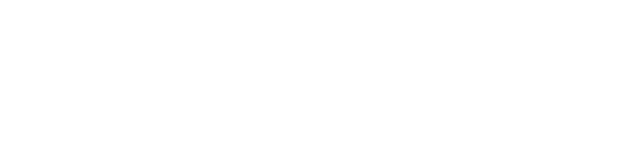
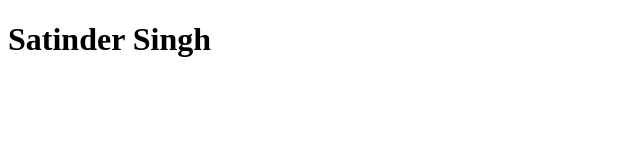
Before and after one commit to satindersingh472/GithubCheck, a plain HTML site: page index.html in a window 1280 px wide. Shown: the whole page, without its empty margins (0-640 px from the left). Drawn offline with Linux system fonts and the light colour scheme.

Commit message:
added name

```diff
--- a/index.html
+++ b/index.html
@@ -7,6 +7,6 @@
     <title>Document</title>
 </head>
 <body>
-
+    <h1>Satinder Singh</h1>
 </body>
 </html>
```
